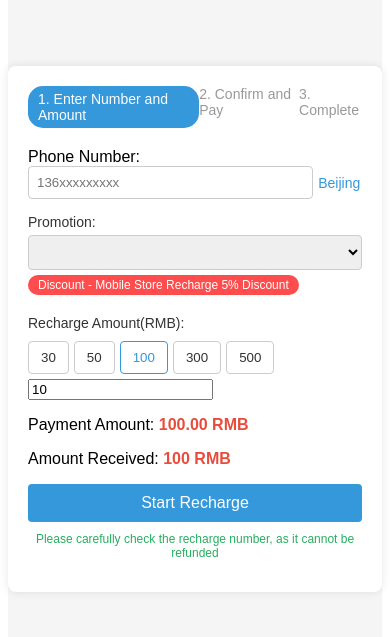
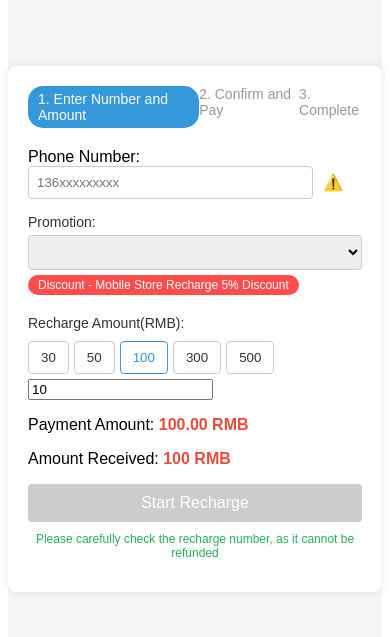
Before and after one commit to BGC-BootCamp-Team1/-QTang5-RechargeForm, an Angular app: page / in a window 390 px wide. Shown: the part 101-738 px from the top of the page. Built offline with nearby package versions, Linux system fonts and the light colour scheme.

Commit message:
feat: add phonenumber loacation check

```diff
--- a/src/app/phone-number/component/phone-number.component.html
+++ b/src/app/phone-number/component/phone-number.component.html
@@ -1,5 +1,6 @@
 <label for="phone">Phone Number:</label>
 <div class="phone-input">
   <input type="text" id="phone" [(ngModel)]="phoneNumber" (ngModelChange)="onPhoneNumberChange()" placeholder="136xxxxxxxxx" />
-  <span class="location">Beijing</span>
+  <span class="location">{{ location }}</span>
+  <span *ngIf="!isPhoneNumberValid()" class="error-icon">⚠️</span>
 </div>
--- a/src/app/phone-number/component/phone-number.component.ts
+++ b/src/app/phone-number/component/phone-number.component.ts
@@ -1,4 +1,5 @@
 import { Component, EventEmitter, Output } from '@angular/core';
+import { PhoneNumberService } from '../service/phone-number.service';
 
 @Component({
   selector: 'app-phone-number',
@@ -8,8 +9,19 @@ import { Component, EventEmitter, Output } from '@angular/core';
 export class PhoneNumberComponent {
   @Output() phoneNumberChange = new EventEmitter<string>();
   phoneNumber: string = '';
+  @Output() phoneNumberValid = new EventEmitter<boolean>();
+
+
+  isPhoneNumberValid(): boolean {
+    return /^\d{11}$/.test(this.phoneNumber);
+  }
+  location: string = '';
+
+  constructor(private phoneNumberService: PhoneNumberService) {}
 
   onPhoneNumberChange(): void {
     this.phoneNumberChange.emit(this.phoneNumber);
+    this.phoneNumberValid.emit(this.isPhoneNumberValid());
+    this.location = this.phoneNumberService.getLocation(); // 调用服务获取归属地
   }
 }
--- a/src/app/recharge-form/recharge-form.component.css
+++ b/src/app/recharge-form/recharge-form.component.css
@@ -62,6 +62,10 @@
     border-radius: 4px;
     cursor: pointer;
 }
+.submit-btn:disabled {
+    background-color: #cccccc;
+    cursor: not-allowed;
+  }
 
 .note {
     font-size: 12px;
--- a/src/app/recharge-form/recharge-form.component.html
+++ b/src/app/recharge-form/recharge-form.component.html
@@ -1,5 +1,5 @@
 <form class="recharge-form">
-    <app-phone-number (phoneNumberChange)="onPhoneNumberChange($event)"></app-phone-number>
+    <app-phone-number (phoneNumberChange)="onPhoneNumberChange($event)" (phoneNumberValid)="onPhoneNumberValid($event)"></app-phone-number>
 
     <label for="discount">Promotion:</label>
     <select id="discount" [(ngModel)]="selectedDiscount" name="selectedDiscount" (change)="updateDiscount() ">
@@ -39,6 +39,6 @@
       <p>Amount Received: <span class="received-amount">{{ selectedAmount }} RMB</span></p>
     </div>
 
-    <button type="submit" class="submit-btn" (click)="onSubmit()">Start Recharge</button>
+    <button type="submit" class="submit-btn" (click)="onSubmit()" [disabled]="!isPhoneNumberValid">Start Recharge</button>
             <p class="note">Please carefully check the recharge number, as it cannot be refunded</p>
 </form>
--- a/src/app/recharge-form/recharge-form.component.ts
+++ b/src/app/recharge-form/recharge-form.component.ts
@@ -27,6 +27,7 @@ export class RechargeFormComponent {
   discountRate: number = 0;
   paymentAmount: number = this.calculatePaymentAmount(this.selectedAmount);
 
+  isPhoneNumberValid: boolean = false;
   isCustomAmountActive: boolean = false;
   selectedDiscountDescription: string = 'Mobile Store Recharge 5% Discount'; // 默认折扣描述
   discountOptions = [
@@ -58,5 +59,8 @@ export class RechargeFormComponent {
       this.paymentAmount = this.calculatePaymentAmount(this.customAmount);
     }
   }
+  onPhoneNumberValid(isValid: boolean): void {
+    this.isPhoneNumberValid = isValid;
+  }
 
 }
```
